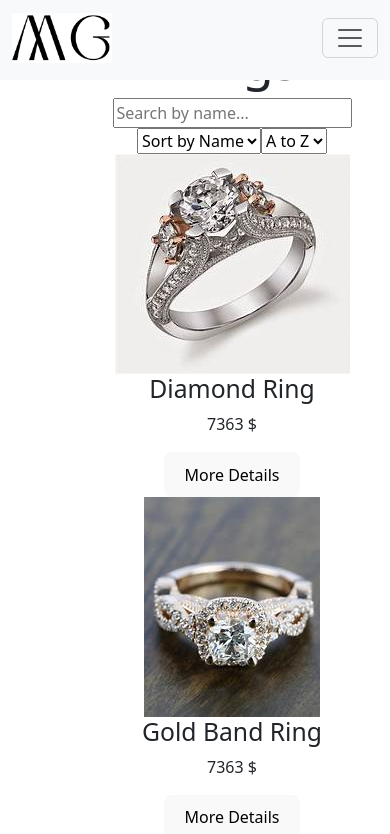
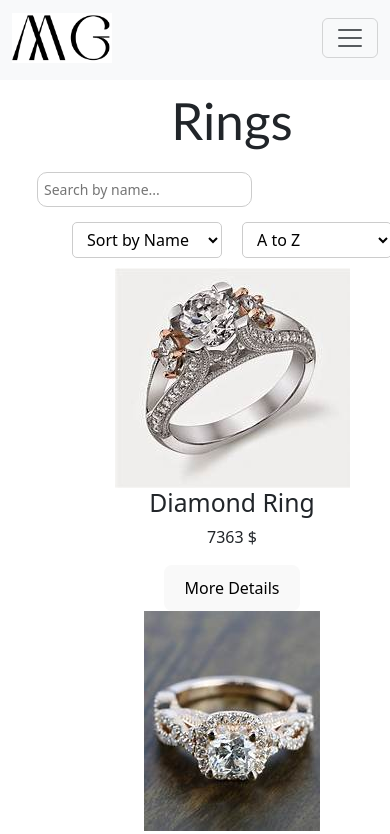
Before and after one commit to mayatarek/MH, a React (Vite) app: page /rings in a window 390 px wide. Shown: the top 834 px of the page. Built offline with nearby package versions, Linux system fonts and the light colour scheme.

Commit message:
css search bar

```diff
--- a/src/ProductList/ProductList.jsx
+++ b/src/ProductList/ProductList.jsx
@@ -46,19 +46,20 @@ function ProductList({ category }) {
       </ShowSearchBar>
 
 
-      <select onChange={(e) => setSortBy(e.target.value)} value={sortBy}>
+      <select onChange={(e) => setSortBy(e.target.value)} value={sortBy} className="sort-name">
+
         <option value="name">Sort by Name</option>
         <option value="price">Sort by Price</option>
       </select>
 
       {sortBy === 'name'? (
-      <select onChange={(e) => setSortOrder(e.target.value)} value={sortOrder}>
+      <select onChange={(e) => setSortOrder(e.target.value)} value={sortOrder} className='sort-name'>
         <option value="asc">A to Z</option>
         <option value="desc">Z to A</option>
       </select>
 
       ):(
-        <select onChange={(e) => setSortOrder(e.target.value)} value={sortOrder}>
+        <select onChange={(e) => setSortOrder(e.target.value)} value={sortOrder} className='sort-price'>
         <option value="asc">Low to High</option>
         <option value="desc">High to Low</option>
       </select>
--- a/src/index.css
+++ b/src/index.css
@@ -27,12 +27,13 @@ body {
   display: flex;
   place-items: center;
   min-width: 320px;
-  min-height: 100vh;
 }
 
 h1 {
   font-size: 3.2em;
-  line-height: 1.1;
+  line-height: 1.5;
+  margin-top: 50px;
+  font-family: 'Gill Sans', 'Gill Sans MT', Calibri, 'Trebuchet MS', sans-serif;
 }
 
 button {
@@ -161,16 +162,57 @@ footer{
 }
 
 .searchbar {
-  margin-top:10px;
+  margin-top:1px;
   display: flex;
   justify-content: center;
-  color: #ccc;
-
+  background-color: #ffffff;
+  width: 900px;
 }
 
-.seach-input {
-  border-radius: 55px;
-  border: 2px solid #ccc;
-  background-color: #ccc;
+.search-input {
+
+  width: 100%;
+  padding: 10px;
+  border: 1px solid #ccc;
+  border-radius: 10px;
+  outline: none;
+  background-color:white;
+  color:#000000;
+}
+
+@media (max-width: 768px) {
+  .searchbar {
+
+    width: 450px;
+  }
+
+  .search-input {
+    font-size: 14px;
+    padding: 8px;
+  }
+}
+
+@media (max-width: 480px) {
+  .searchbar {
+    width: 95%;
+    padding: 5px;
+    width: 225px;
+  }
+
+  .search-input {
+    font-size: 14px;
+    padding: 6px;
+  }
+}
+
+select {
+  width: 150px;
+  padding: 5px 10px;
+  border: 1px solid #ccc;
+  border-radius: 5px;
+  background-color: #ffffff;
   color: #000000;
+  cursor: pointer;
+  transition: all 0.3s ease;
+  margin: 10px;;
 }
```
